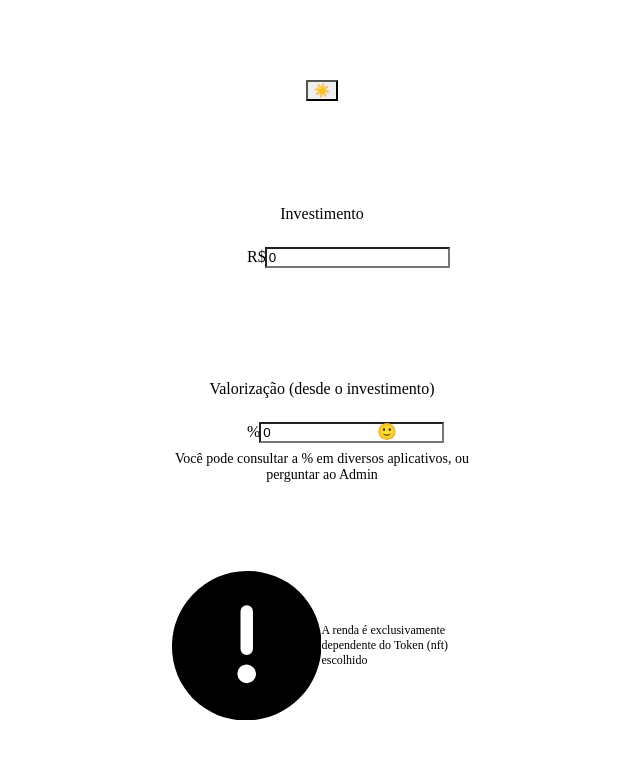
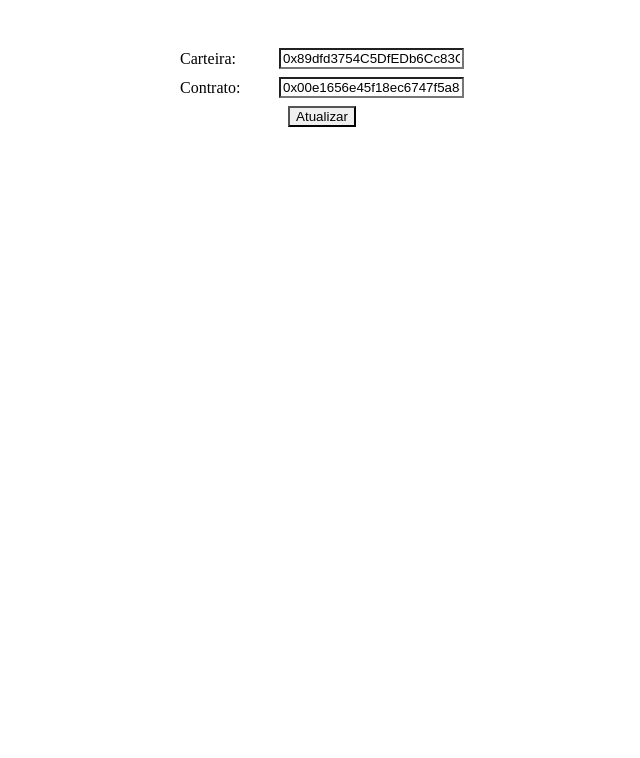
Before and after one commit to kassiogluten/nft-estimativa, a Next.js app: page / in a window 1280 px wide. Shown: the top 758 px of the page, without its empty margins (318-958 px from the left). Built offline with nearby package versions, Linux system fonts and the light colour scheme; a web font is replaced by a local one.

Commit message:
consulta contrato

```diff
--- /dev/null
+++ b/src/components/Consulta.jsx
@@ -0,0 +1,130 @@
+import React, { useEffect, useState } from "react";
+import {
+  Flex,
+  Text,
+  VStack,
+  Input,
+  InputGroup,
+  InputLeftAddon,
+  Heading,
+  InputRightElement,
+  Alert,
+  AlertIcon,
+  Button,
+  useColorMode,
+  Spinner,
+} from "@chakra-ui/react";
+
+import { AnimatePresence, motion } from "framer-motion";
+
+export function Consulta() {
+  /*     "https://api.bscscan.com/api?module=account&action=tokentx&contractaddress=0x00e1656e45f18ec6747f5a8496fd39b50b38396d&address=0x89dfd3754C5DfEDb6Cc83C0E3cfa9f82349f3B19&page=1&offset=5&startblock=0&endblock=999999999&sort=asc&apikey=TR6WIYE4AWWI8422RUK6RBJYQQ1N1IS8JV" */
+
+  const [carteira, setCarteira] = useState();
+  const [bnb, setBnb] = useState();
+
+  function handleValue(e) {
+    setCarteira(e.target.value);
+  }
+
+  function handleBnb(e) {
+    setBnb("conversao wei para bnb");
+  }
+
+  const [address, setAddress] = useState(
+    "0x89dfd3754C5DfEDb6Cc83C0E3cfa9f82349f3B19"
+  );
+  const [contract, setContract] = useState(
+    "0x00e1656e45f18ec6747f5a8496fd39b50b38396d"
+  );
+  const [data, setData] = useState([]);
+  const [loading, setLoading] = useState(false);
+
+  // useEffect(() => {}, []);
+
+  function handleUpdate() {
+    setLoading(true);
+    fetch(
+      `https://api.bscscan.com/api?module=account&action=tokentx&contractaddress=${contract}&address=${address}&page=1&offset=50&startblock=0&endblock=999999999&sort=asc&apikey=TR6WIYE4AWWI8422RUK6RBJYQQ1N1IS8JV`
+    )
+      .then((res) => res.json())
+      .then((res) => {
+        setData(res.result);
+        if (res.status === "0") {
+          alert("Nada encontrado");
+        }
+        console.log(res.result);
+        setLoading(false);
+      })
+      .catch((err) => {
+        setLoading(false);
+        console.log(err);
+      });
+  }
+
+  const MotionStack = motion(VStack);
+
+  return (
+    <Flex as="section" justify="center" align="center" w="100%">
+      <Flex
+        p="2rem 1rem"
+        align="center"
+        maxW={1200}
+        w="full"
+        flexDir="column"
+        minH="90vh"
+      >
+        <VStack w="full" maxW={600} py={8}>
+          <InputGroup>
+            <InputLeftAddon w={100}>Carteira:</InputLeftAddon>
+            <Input
+              onChange={(e) => setAddress(e.target.value)}
+              value={address}
+              placeholder="Ex: 0x89dfd3..."
+            />
+          </InputGroup>
+          <InputGroup>
+            <InputLeftAddon w={100}>Contrato:</InputLeftAddon>
+            <Input
+              onChange={(e) => setContract(e.target.value)}
+              value={contract}
+              placeholder="Ex: 0x00e165..."
+            />
+          </InputGroup>
+          <Button isLoading={loading} onClick={(e) => handleUpdate(e)}>
+            Atualizar
+          </Button>
+        </VStack>
+
+        {/* {data &&
+          data.map((item, i) => (
+            // <h1 key={i}>value: {item.value} </h1>
+            <h1 key={i}>{} resultados encontrados, leia no console</h1>
+            // <h1 key={i}>{(item.value / Math.pow(10, 19))} bnb</h1>
+          ))} */}
+
+        {data.length > 0 && (
+          <h1>{data.length} resultados, verifique console</h1>
+        )}
+
+        {/*  <AnimatePresence>
+          {carteira && (
+            <MotionStack
+              py={8}
+              initial={{ opacity: 0, scale: 0 }}
+              animate={{ opacity: 1, scale: 1 }}
+              exit={{ opacity: 0, scale: 0 }}
+            >
+              <Text>BNB</Text>
+              <Heading> R$ {true ? <Spinner /> : bnb}</Heading>
+              <Heading>
+                {" "}
+                BNB {(9999996590787535 / Math.pow(10, 18)).toFixed(5)}
+              </Heading>
+            </MotionStack>
+          )}
+        </AnimatePresence> */}
+      </Flex>
+    </Flex>
+  );
+}
--- a/src/pages/index.js
+++ b/src/pages/index.js
@@ -1,6 +1,7 @@
 import Head from "next/head";
 import { Header } from "../components/Header";
 import { Hero } from "../components/Hero";
+import { Consulta } from "../components/Consulta";
 
 export default function Home() {
   return (
@@ -12,7 +13,7 @@ export default function Home() {
         <meta property="og:description" content="Calculo de estimativa de lucro" />
         <meta property="og:image" content="/logo.jpg" key="ogimage" />
       </Head>
-      <Hero />
+      <Consulta />
     </>
   );
 }
```
Also changed, not shown: .yarnrc.yml (added), 1 other file (tests, documents, lock files or other folders).
